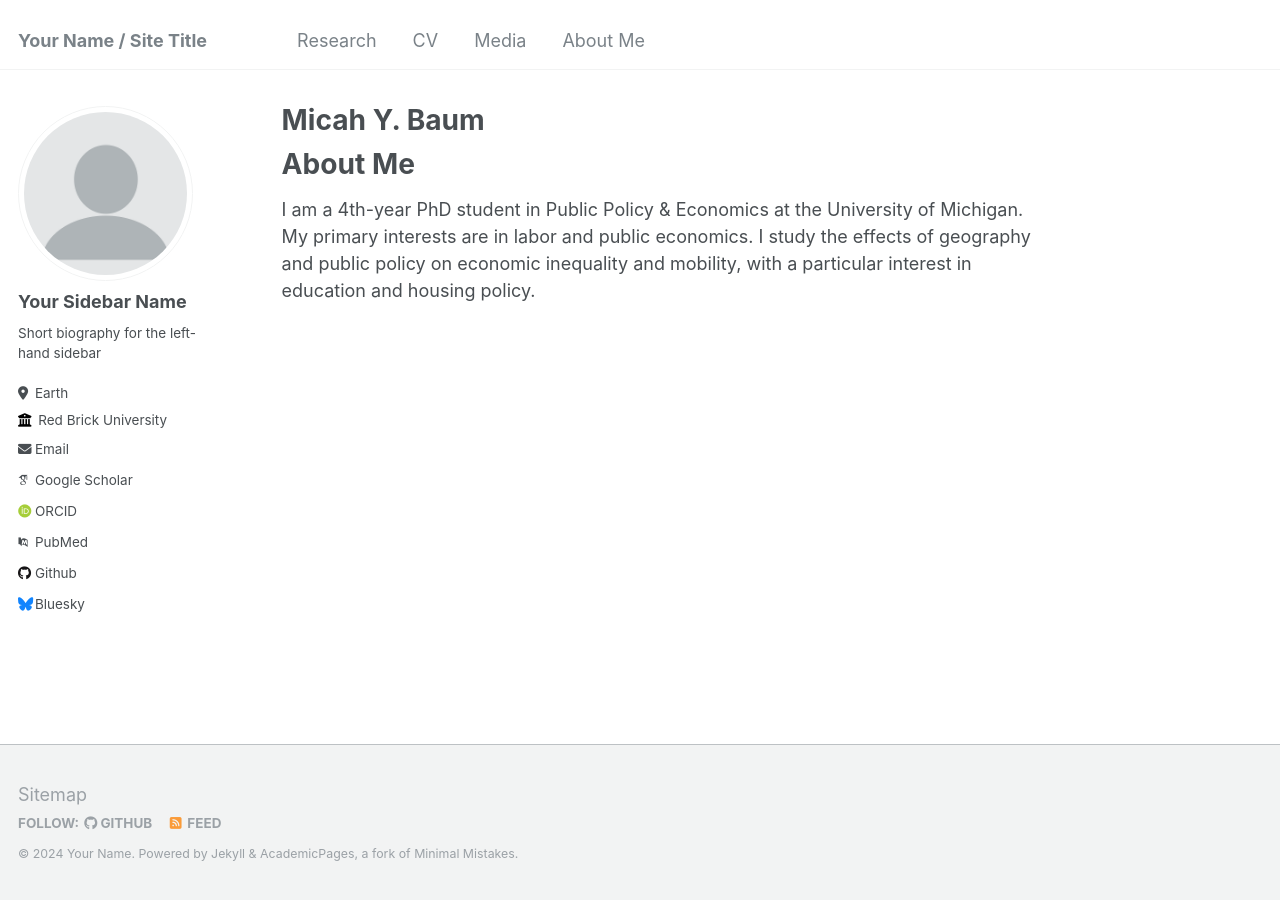
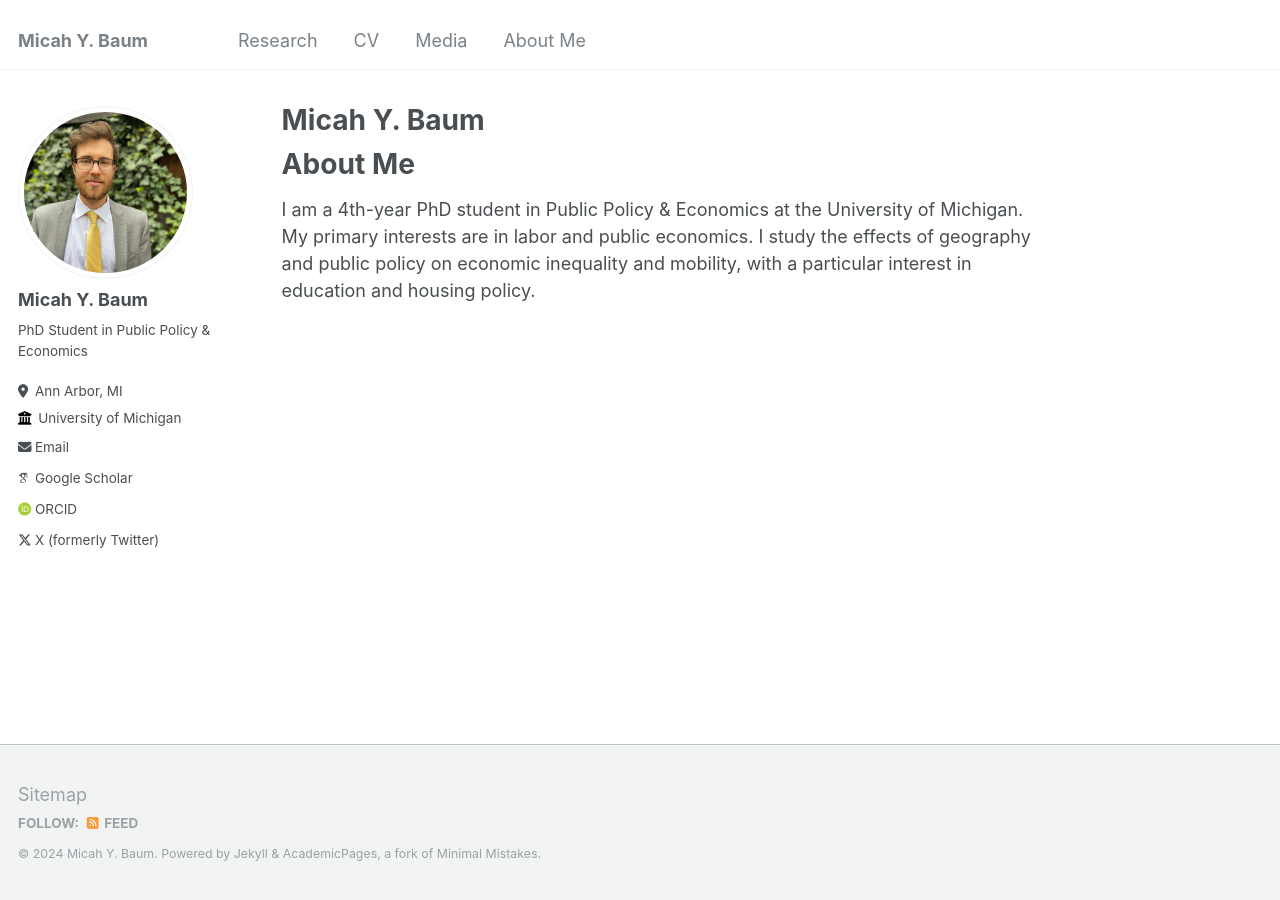
Before and after one commit to micah-baum/micah-baum.github.io, a Jekyll site: the page built from _pages/about.md, in a window 1280 px wide. Built offline with Jekyll 4.4.1, drawn with Linux system fonts in a browser that asks for light colours; some web fonts are replaced.

Commit message:
Update _config.yml

```diff
--- a/_config.yml
+++ b/_config.yml
@@ -8,47 +8,47 @@
 
 # Basic Site Settings
 locale                   : "en-US"
-title                    : "Your Name / Site Title"
+title                    : "Micah Y. Baum"
 title_separator          : "-"
-name                     : &name "Your Name"
+name                     : &name "Micah Y. Baum"
 description              : &description "personal description"
-url                      : https://academicpages.github.io # the base hostname & protocol for your site e.g. "https://mmistakes.github.io"
+url                      : https://micah-baum.github.io # the base hostname & protocol for your site e.g. "https://mmistakes.github.io"
 baseurl                  : "" # the subpath of your site, e.g. "/blog"
-repository               : "academicpages/academicpages.github.io"
+repository               : "micah-baum/micah-baum.github.io"
 
 # Site Author - The following control what appear as part of the author content on the side bar.
 #               If a field is blank the icon and link will not appear, otherwise it will be shown.
 #               Additional customization can be done by editing /_includes/author-profile.html
 author:
   # Biographic information
-  avatar           : "profile.png"
-  name             : "Your Sidebar Name"
+  avatar           : "headshot.png"
+  name             : "Micah Y. Baum"
   pronouns         : # example: "she/her"
-  bio              : "Short biography for the left-hand sidebar"
-  location         : "Earth"
-  employer         : "Red Brick University"
+  bio              : "PhD Student in Public Policy & Economics"
+  location         : "Ann Arbor, MI"
+  employer         : "University of Michigan"
   uri              : # URL
-  email            : "none@example.org"
+  email            : "mybaum@umich.edu"
 
   # Academic websites
   arxiv            : # URL - Update with the correct link to your profile
-  googlescholar    : "https://scholar.google.com/citations?user=PS_CX0AAAAAJ"
+  googlescholar    : "https://scholar.google.com/citations?user=xFVVMNoAAAAJ&hl=en&oi=ao"
   impactstory      : # URL
-  orcid            : "http://orcid.org/yourorcidurl"
+  orcid            : "http://orcid.org/0000-0002-4116-316X"
   semantic         : # URL
-  pubmed           : "https://www.ncbi.nlm.nih.gov/pubmed/?term=john+snow"
+  pubmed           : # "https://www.ncbi.nlm.nih.gov/pubmed/?term=john+snow"
   researchgate     : # URL
 
   # Repositories and software development
   bitbucket        : # Username - Update with your username on the site
   codepen          : # Username
   dribbble         : # Username
-  github           : "academicpages"
+  github           : # "academicpages"
   kaggle           : # Username
   stackoverflow    : # User number or user number and name (i.e., use "1" or "1/jeff-atwood")
 
   # Social media
-  bluesky          : "bsky.app" # Replace this with you Bluesky username
+  bluesky          : # "bsky.app" # Replace this with you Bluesky username
   facebook         : # Username
   flickr           : # Username
   foursquare       : # Username
@@ -65,7 +65,7 @@ author:
   steam            : # Username
   telegram         : # URL
   tumblr           : # Username
-  twitter          : # Username for X / Twitter
+  twitter          : "MicahYBaum"
   vine             : # Username
   weibo            : # Username
   wikipedia        : # Username
```
